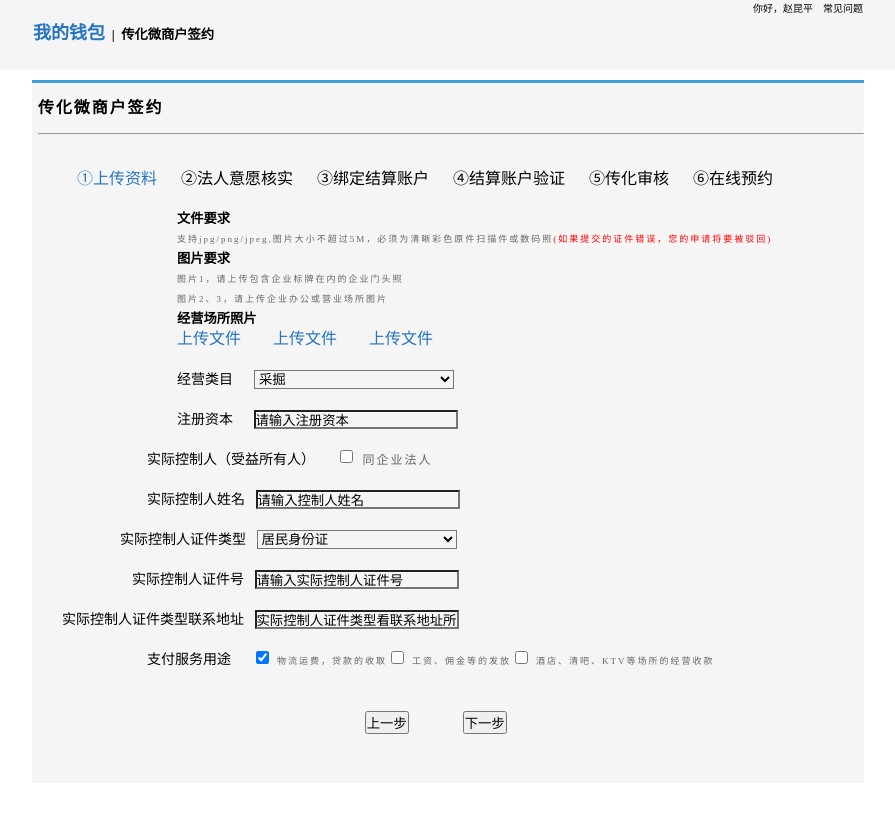
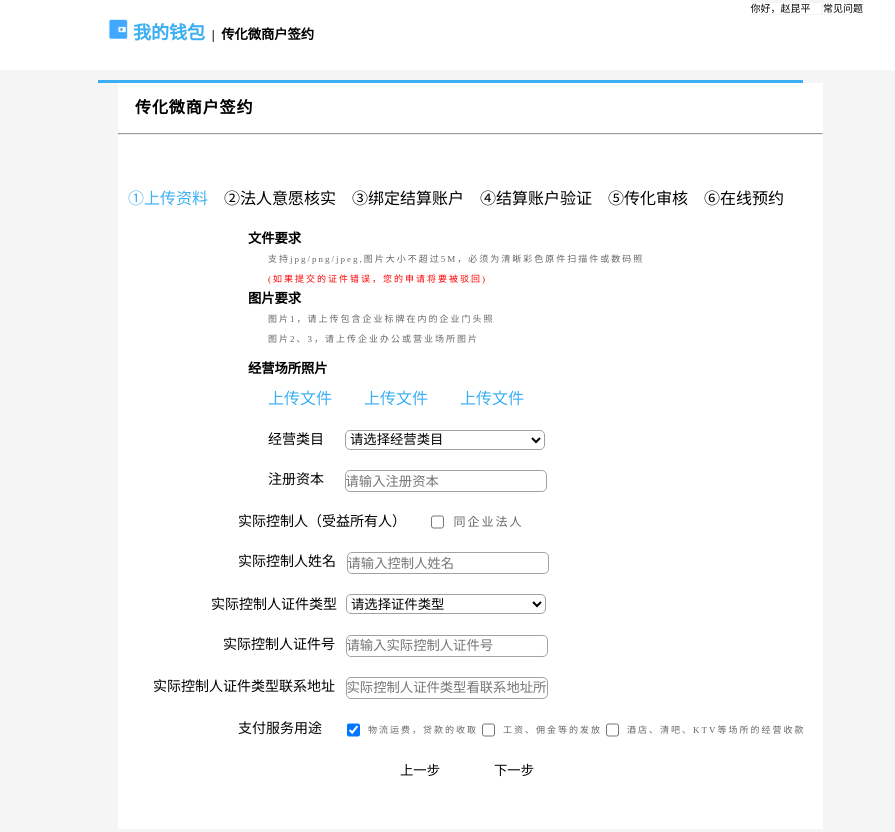
Before and after one commit to Antony-YU/submit, a plain HTML site: page 上传资料.html in a window 1280 px wide. Shown: the whole page, without its empty margins (192-1087 px from the left). Before the commit the page ends 800 px from the top, so only its background shows below. Drawn offline with Linux system fonts and the light colour scheme.

Commit message:
sevenfif

```diff
--- a/上传资料.html
+++ b/上传资料.html
@@ -7,57 +7,58 @@
     <title>上传资料</title>
 </head>
 <body>
-    <div id="header">
-      <div class="right">
-            <a href="#">你好，赵昆平</a>&nbsp;&nbsp;&nbsp;
-            <a href="#">常见问题</a>
+    <div id="header" >
+      <div class="right" >
+            <a href="#" style="background-color: white;">你好，赵昆平 &nbsp;&nbsp;&nbsp;</a>
+            <a href="#" style="background-color: white;">常见问题</a>
       </div>
       <br />
       <div class="left">
 
-           <h5><span>我的钱包</span>&nbsp;&nbsp;|&nbsp;&nbsp;传化微商户签约</h5>
+           <h5 style="background-color: white;"><img src="img/90]WXBYZV$6DOKM%VQ20M05.png" alt="" style="height: 20px; width:20px;margin-right:5px"><span style="background-color: white;">我的钱包</span>&nbsp;&nbsp;|&nbsp;&nbsp;传化微商户签约</h5>
       </div>
     </div>
     <div id="top"></div>
     <div id="main">
-        <div class="hand">
-            <h5>传化微商户签约</h5><hr />
+        <div class="hand" style="width:705px;margin-left: auto;">
+            <h5 style="margin-left:17px;">传化微商户签约</h5><hr /><br />
         </div>
         <div class="container">
-            <span>&#9312;上传资料</span>&nbsp;&nbsp;&nbsp;&nbsp;&nbsp;&nbsp;&#9313;法人意愿核实&nbsp;&nbsp;&nbsp;&nbsp;&nbsp;&nbsp;&#9314;绑定结算账户&nbsp;&nbsp;&nbsp;&nbsp;&nbsp;&nbsp;&#9315;结算账户验证&nbsp;&nbsp;&nbsp;&nbsp;&nbsp;&nbsp;&#9316;传化审核&nbsp;&nbsp;&nbsp;&nbsp;&nbsp;&nbsp;&#9317;在线预约
-            <div class="cover">
-            <h5>文件要求</h5>
-            <p>支持jpg/png/jpeg,图片大小不超过5M，必须为清晰彩色原件扫描件或数码照<span style="color:red; ">(如果提交的证件错误，您的申请将要被驳回)</span></p>
-            <h5>图片要求</h5>
-            <p>图片1，请上传包含企业标牌在内的企业门头照<br />图片2、3，请上传企业办公或营业场所图片</p>
-            <h5>经营场所照片</h5>
-            <label class="upload_btn">
+            <span style="margin-left: 10px;">&#9312;上传资料</span>&nbsp;&nbsp;&nbsp;&nbsp;&#9313;法人意愿核实&nbsp;&nbsp;&nbsp;&nbsp;&#9314;绑定结算账户&nbsp;&nbsp;&nbsp;&nbsp;&#9315;结算账户验证&nbsp;&nbsp;&nbsp;&nbsp;&#9316;传化审核&nbsp;&nbsp;&nbsp;&nbsp;&#9317;在线预约
+            <div class="cover" >
+            <h5  style="margin-left: 30px;">文件要求</h5>
+            <p  style="margin-left: 50px;">支持jpg/png/jpeg,图片大小不超过5M，必须为清晰彩色原件扫描件或数码照<br /><span style="color:red; ">(如果提交的证件错误，您的申请将要被驳回)</span></p>
+            <h5  style="margin-left: 30px;">图片要求</h5>
+            <p  style="margin-left: 50px;">图片1，请上传包含企业标牌在内的企业门头照<br />图片2、3，请上传企业办公或营业场所图片</p>
+            <h5 style="margin-left: 30px;margin-top: 10px;margin-bottom: 10px;">经营场所照片</h5>
+            <label class="upload_btn" style="margin-left: 50px;">
                 <input type="file"  id="" name="" style="left:-9999px;position:absolute;">
-                <span style="color:rgb(39, 117, 190);">上传文件</span>
+                <span style="color:hsl(202, 87%, 59%);">上传文件</span>
             </label>
             &nbsp;&nbsp;&nbsp;&nbsp;&nbsp;&nbsp;
             <label class="upload_btn">
                 <input type="file" id="" name="" style="left:-9999px;position:absolute;">
-                <span style="color:rgb(39, 117, 190);">上传文件</span>
+                <span style="color:hsl(202, 87%, 59%)">上传文件</span>
             </label>
             &nbsp;&nbsp;&nbsp;&nbsp;&nbsp;&nbsp;
             <label class="upload_btn">
                 <input type="file" id="" name="" style="left:-9999px;position:absolute;">
-                <span style="color:rgb(39, 117, 190);">上传文件</span>
+                <span style="color:hsl(202, 87%, 59%);">上传文件</span>
             </label><br /><br />
-           <span style="font-size: 14px; color:black"> 经营类目&nbsp;&nbsp;</span>
-            <select name="" id="" style="width:200px;background-color: whitesmoke;margin-left: 10px;">
-                <option value="">采掘</option>
-                <option value="">批发</option>
-                <option value="">咨询</option>
-                <option value="">租赁</option>
-                <option value="">代理</option>
+           <span style="font-size: 14px; color:black;margin-left: 50px;"> 经营类目&nbsp;&nbsp;</span>
+            <select name="" id="" placeholder=" 请输入" style="width:200px;background-color: white;margin-left: 10px;">
+                <option value="">请选择经营类目</option>
+                <option value="1">采掘</option>
+                <option value="2">批发</option>
+                <option value="3">咨询</option>
+                <option value="4">租赁</option>
+                <option value="5">代理</option>
             </select><br /><br/>
-            <div class="form"  style="font-size: 14px;">
+            <div class="form"  style="font-size: 14px;margin-left: 50px;">
                 注册资本&nbsp;&nbsp;
             <form style="display:inline-block">
 
-                <input type="text" name="" value="请输入注册资本" style="width:200px;background-color: whitesmoke;margin-left: 10px;">
+                <input type="text" name="" placeholder="请输入注册资本" style="width:200px;background-color: white;margin-left: 10px;">
                 <br />
                 </form><br /><br/>
                <div class="center">实际控制人（受益所有人）&nbsp;&nbsp;&nbsp;&nbsp;&nbsp;&nbsp;
@@ -67,28 +68,29 @@
                 实际控制人姓名&nbsp;&nbsp;
                 <form style="display:inline-block">
 
-                    <input type="text" name="" value="请输入控制人姓名" style="width:200px;background-color: whitesmoke;">
+                    <input type="text" name="" placeholder="请输入控制人姓名" style="width:200px;background-color: white;">
                     <br />
                 </div>
                 <div class="card">
-                    实际控制人证件类型&nbsp;&nbsp;
-                    <select name="" id="" style="width:200px;background-color: whitesmoke;">
-                        <option value="">居民身份证</option>
-                        <option value="">中国护照</option>
-                        <option value="">驾驶机动车证</option>
-                        <option value="">居民医保卡</option>
+                    实际控制人证件类型&nbsp;
+                    <select name="" id="" placeholder="请选择" style="width:200px;background-color: white;margin-left: 2px;">
+                        <option value="">请选择证件类型</option>
+                        <option value="100">居民身份证</option>
+                        <option value="120">中国护照</option>
+                        <option value="130">驾驶机动车证</option>
+                        <option value="140">居民医保卡</option>
                     </select><br /><br/>
 
                 </div>
                 <div class="large">实际控制人证件号&nbsp;&nbsp;
                 <div class="name" style="display:inline-block">
-                    <input type="text" name="" value="请输入实际控制人证件号" style="width:200px;background-color: whitesmoke;">
+                    <input type="text" name="" placeholder="请输入实际控制人证件号" style="width:200px;background-color: white;">
                     <br />
                 </div>
             </div>
             <div class="address" style="margin-top: 20px;margin-left: -115px;">实际控制人证件类型联系地址&nbsp;&nbsp;
                 <div class="number" style="display:inline-block">
-                    <input type="text" name="" value="实际控制人证件类型看联系地址所有人" style="width:200px;background-color: whitesmoke;">
+                    <input type="text" name="" placeholder="实际控制人证件类型看联系地址所有人" style="width:200px;background-color: white;">
                     <br />
                 </div>
             </div>
@@ -97,13 +99,17 @@
                <p style="display:inline-block;"><label><input name="Fruit" type="checkbox" value=""checked="checked"/>&nbsp;&nbsp;物流运费，贷款的收取</label></p>
                <p style="display:inline-block;"><label><input name="Fruit" type="checkbox" value=""/>&nbsp;&nbsp;工资、佣金等的发放</label></p>
                 <p style="display:inline-block;"><label><input name="Fruit" type="checkbox" value=""/>&nbsp;&nbsp;酒店、清吧、KTV等场所的经营收款</label></p>
-                </p> <br /><br />
+                </p> <br />
         </div>
         </div>
+
      </div>
+     <div class="but">
+     <button type="button" style="margin-left: 40%;margin-bottom: 50px;">上一步</button>
+     <button onclick="window.location.href='法人意愿核实.html'" target="_blank" type="button" style="margin-left: 50px;">下一步</button><br/>
+    </div>
 </div>
-<button type="button" style="margin-left: 40%;">上一步</button>
-<button onclick="window.location.href='法人意愿核实.html'" type="button" style="margin-left: 50px;">下一步</button>
+
 </div>
 
 
--- a/样式.css
+++ b/样式.css
@@ -1,6 +1,7 @@
 *{
     padding: 0;
     margin: 0;
+    background-color: whitesmoke;
 }
 
 a{
@@ -9,10 +10,21 @@
 
 
 }
+input,select{
+    height:20px;
+    border-radius:5px;
+    outline:none;
+    border-top-style: groove;
+    border-right-style: groove;
+    border-bottom-style: groove;
+    border-left-style: groove;
+    border:1px solid #a1a1a1;
+    background-color: rgb(137, 161, 137);
+}
 #header{
     width: 100%;
     height: 70px;
-    background-color: whitesmoke;
+    background-color: white;
 }
 #header .right{
     float:right;
@@ -21,44 +33,46 @@
 }
 #header .right a:hover
 {
-color:rgb(60, 152, 228);
+color:hsl(202, 87%, 59%);
 }
 #header .left{
-    margin-left: 225px;
+    margin-left: 300px;
 }
 #header .left span{
-    color:rgb(39, 117, 190);
+    color:hsl(202, 87%, 59%);
     font-size: large;
 
 }
 #top{
     height: 3px;
-    width: 65%;
-    margin:auto;
+    width: 705px;
+    margin-left: 290px;
     margin-top: 10px;
-    background-color: rgb(60, 158, 214);
+    background-color: hsl(202, 87%, 59%);
 }
 #main{
-    width: 65%;
-    height: 700px;
+    width: 750px;
+    height: 800px;
     margin: auto;
-    background-color: whitesmoke;
+}
 
+#main *{
+    background-color: white;
 }
 #main .hand{
-    letter-spacing: 2px;
+    letter-spacing: 1px;
     font-size: larger;
     margin-left: 6px;
     line-height: 50px;
 
 }
 #main .container{
-    margin-top: 30px;
+    /* margin-top: 30px; */
     margin-left:45px;
 
 }
 #main .container span{
-    color:rgb(39, 117, 190);
+    color:hsl(202, 87%, 59%);
 }
 #main .cover{
     margin-top: 20px;
@@ -85,3 +99,9 @@
 .large{
     margin-left: -45px;
 }
+button{
+    border: 0;
+    background-color: lightskyblue;
+
+
+}
```
Also changed, not shown: 法人意愿核实.html (+23 -14 lines), img/90]WXBYZV$6DOKM%VQ20M05.png (added).
